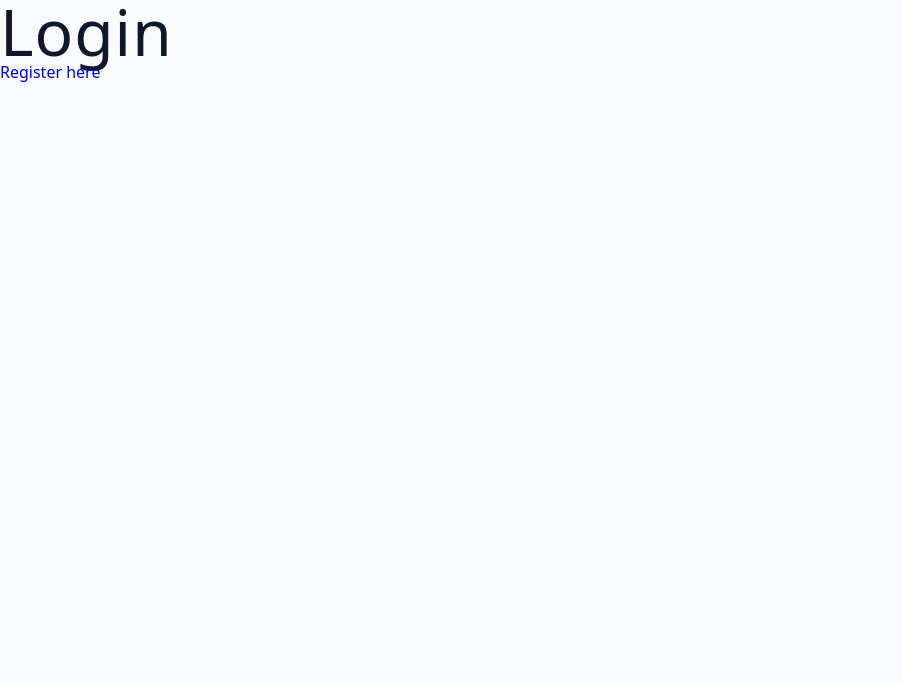
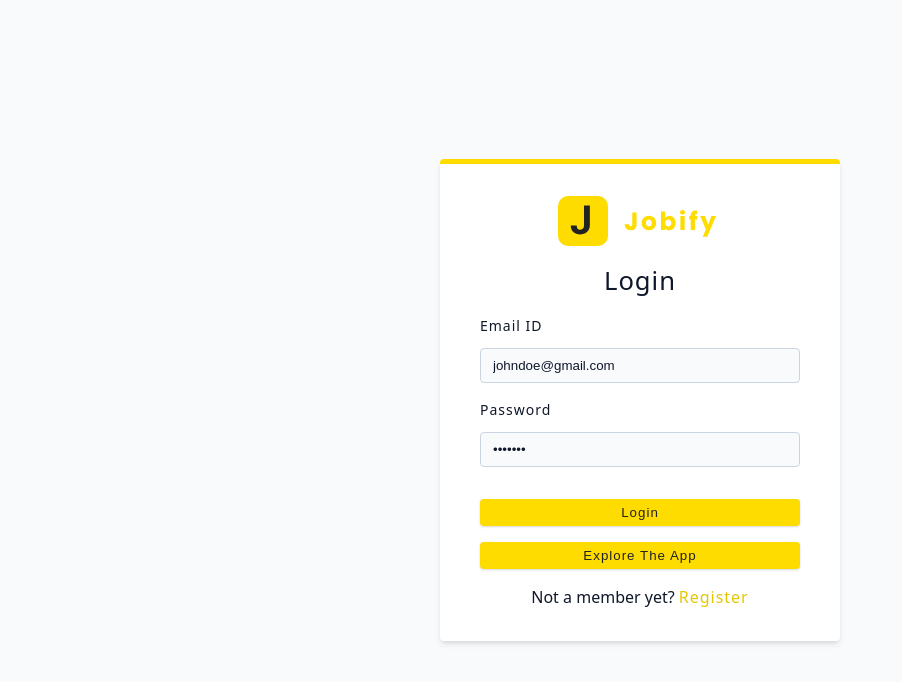
Before and after one commit to niharika1102/Jobify, a React (Vite) app in the folder client/: page /login in a window 1280 px wide. Shown: the top 682 px of the page, without its empty margins (0-902 px from the left). Built offline with nearby package versions, Linux system fonts and the light colour scheme.

Commit message:
Login page complete
Login page done with styles and form

```diff
--- a/client/src/components/FormRow.jsx
+++ b/client/src/components/FormRow.jsx
@@ -1,3 +1,5 @@
+/* eslint-disable no-unused-vars */
+/* eslint-disable react/prop-types */
 import React from "react";
 
 const FormRow = ({ type, name, labelText, defaultValue }) => {
--- a/client/src/pages/Login.jsx
+++ b/client/src/pages/Login.jsx
@@ -1,14 +1,39 @@
 /* eslint-disable no-unused-vars */
 import React from "react";
+import Wrapper from "../assets/wrappers/RegisterAndLoginPage";
+import { FormRow, Logo } from "../components";
 import { Link } from "react-router-dom";
-import Register from "./Register";
 
 const Login = () => {
   return (
-    <>
-      <h1>Login</h1>
-      <Link to="/register">Register here</Link>
-    </>
+    <Wrapper>
+      <form className="form">
+        <Logo />
+        <h4>Login</h4>
+        <FormRow
+          type="email"
+          name="email"
+          labelText="Email ID"
+          defaultValue="johndoe@gmail.com"
+        />
+        <FormRow
+          type="password"
+          name="password"
+          labelText="Password"
+          defaultValue="johndoe"
+        />
+        <button type="submit" className="btn btn-block">
+          Login
+        </button>
+        <button className="btn btn-block">Explore the App</button>
+        <p>
+          Not a member yet?
+          <Link to="/register" className="member-btn">
+            Register
+          </Link>
+        </p>
+      </form>
+    </Wrapper>
   );
 };
 
```
